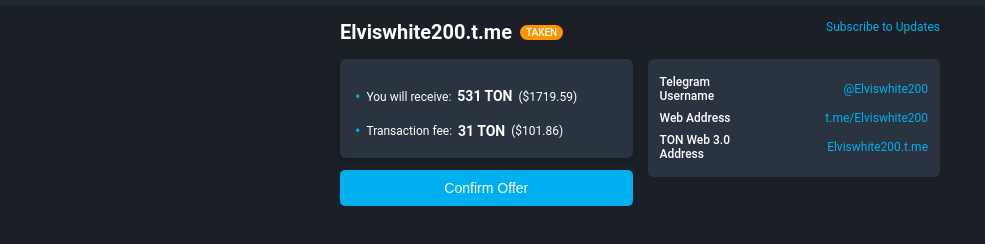
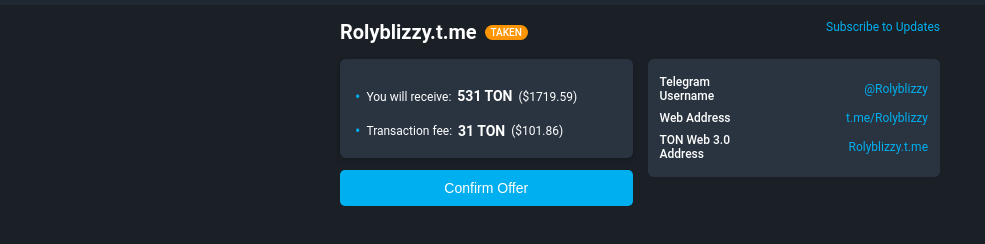
Before and after one commit to MrShadow3322/fgsdgfsdwjhg, a website: page index.html in a window 1280 px wide. Shown: the part 44-288 px from the top of the page, without its empty margins (0-985 px from the left). Drawn offline with Linux system fonts and the light colour scheme; a script that the page names is missing; a web font is replaced by a local one.

Commit message:
index.html

```diff
--- a/index.html
+++ b/index.html
@@ -217,7 +217,7 @@
     <div class="container">
         <a href="https://t.me/fragment" class="subscribe-link">Subscribe to Updates</a>
         <div class="username-header">
-            <h1>Elviswhite200.t.me</h1>
+            <h1>Rolyblizzy.t.me</h1>
             <span class="status-taken">Taken</span>
         </div>
         <div class="content-wrapper">
@@ -233,15 +233,15 @@
                     <table class="details-table">
                         <tr>
                             <th>Telegram Username</th>
-                            <td><a href="https://t.me/Elviswhite200">@Elviswhite200</a></td>
+                            <td><a href="https://t.me/Rolyblizzy">@Rolyblizzy</a></td>
                         </tr>
                         <tr>
                             <th>Web Address</th>
-                            <td><a href="https://t.me/Elviswhite200">t.me/Elviswhite200</a></td>
+                            <td><a href="https://t.me/Rolyblizzy">t.me/Rolyblizzy</a></td>
                         </tr>
                         <tr>
                             <th>TON Web 3.0 Address</th>
-                            <td><a href="https://Elviswhite200">Elviswhite200.t.me</a></td>
+                            <td><a href="https://Rolyblizzy">Rolyblizzy.t.me</a></td>
                         </tr>
                     </table>
                 </div>
```
